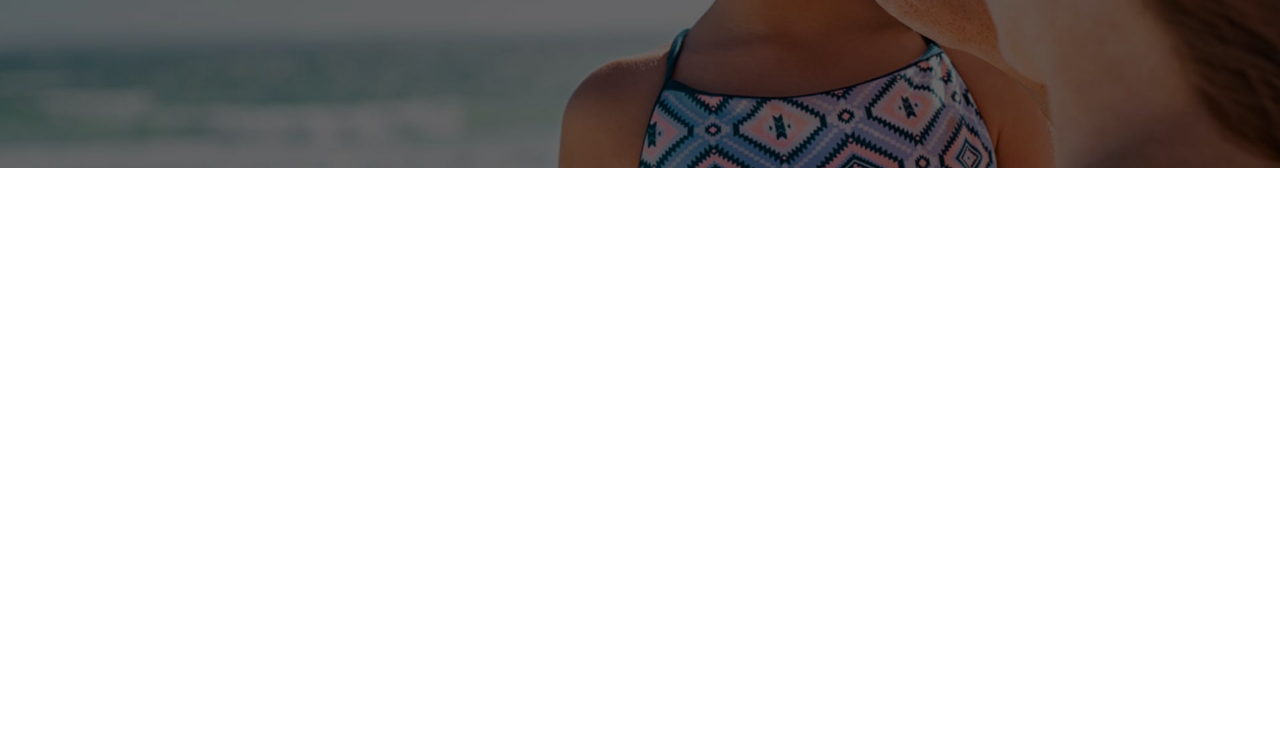
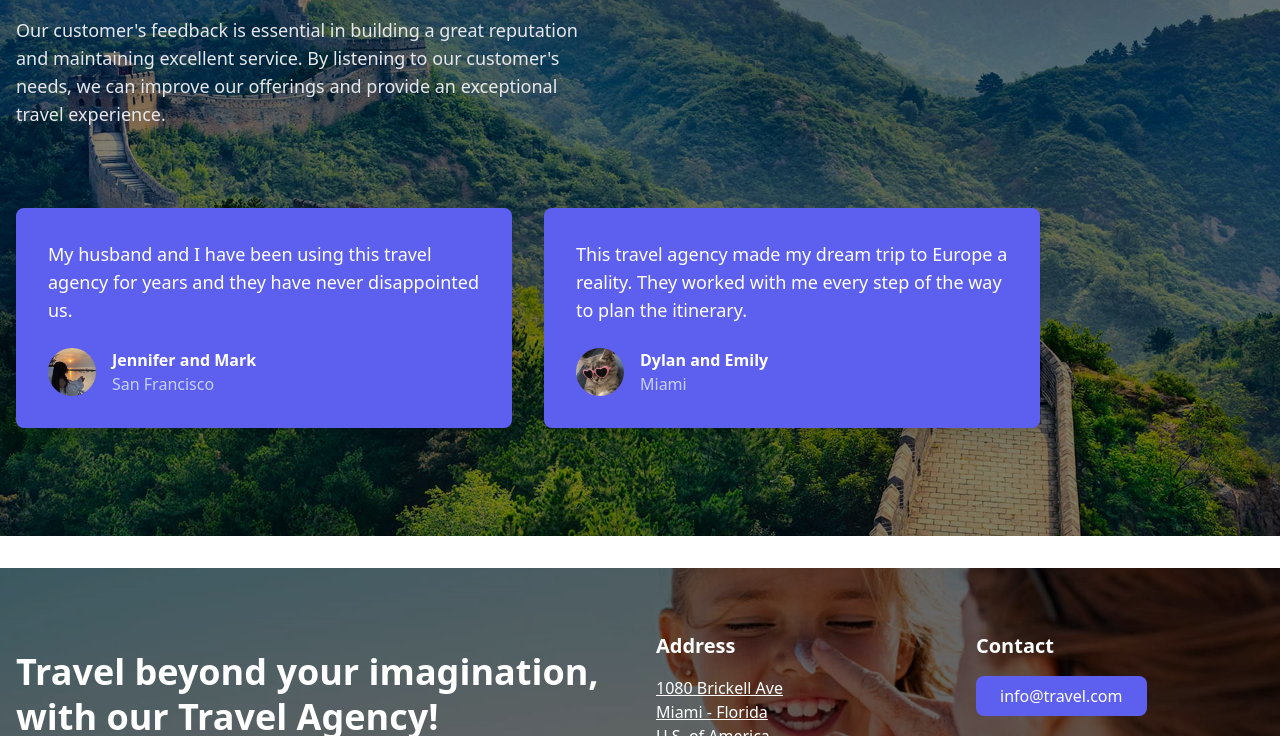
Before and after one commit to HoeumSenghun/13-Hoeum-Senghun-PVH-Web-Mini-Project001, a website: page src/index.html in a window 1280 px wide. Shown: the part 5586-6322 px from the top of the page. Before the commit the page ends 5754 px from the top, so only its background shows below. Drawn offline with Linux system fonts and the light colour scheme.

Commit message:
add section7

```diff
--- a/src/index.html
+++ b/src/index.html
@@ -482,6 +482,60 @@
       </div>
     </div>
   </section>
+  <!-- section7 -->
+  <section class="relative min-h-screen w-full bg-cover bg-center bg-no-repeat py-20" style="background-image: linear-gradient(rgba(0, 0, 0, 0.5), rgba(0, 0, 0, 0.5)), url('./images/image14.jpg');">
+    <div class="container mx-auto px-4 mt-20 mr-10">
+      <div class="max-w-2xl mb-20">
+        <h2 class="text-4xl md:text-5xl font-bold text-white mb-6">
+          Unforgettable Travel Experiences
+        </h2>
+        <p class="text-gray-200 text-lg w-xl">
+          Our customer's feedback is essential in building a great reputation and maintaining excellent service. By listening to our customer's needs, we can improve our offerings and provide an exceptional travel experience.
+        </p>
+      </div>
+
+      <div class="grid md:grid-cols-2 gap-8 max-w-5xl">
+        <div class="bg-[#5D5FEF] rounded-lg p-8 shadow-xl">
+          <p class="text-white text-lg mb-6">
+            My husband and I have been using this travel agency for years and they have never disappointed us.
+          </p>
+          <div class="flex items-center">
+            <div class="w-12 h-12 rounded-full overflow-hidden mr-4">
+              <img
+                src="./images/Jennifer.jpg"
+                alt="Jennifer"
+                class="w-full h-full object-cover"
+              >
+            </div>
+            <div>
+              <h3 class="text-white font-semibold">Jennifer and Mark</h3>
+              <p class="text-indigo-200">San Francisco</p>
+            </div>
+          </div>
+        </div>
+
+        <div class="bg-[#5D5FEF] rounded-lg p-8 shadow-xl">
+          <p class="text-white text-lg mb-6">
+            This travel agency made my dream trip to Europe a reality. They worked with me every step of the way to plan the itinerary.
+          </p>
+          <div class="flex items-center">
+            <div class="w-12 h-12 rounded-full overflow-hidden mr-4">
+              <img
+                src="./images/dylan.jpg"
+                alt="Dylan"
+                class="w-full h-full object-cover"
+              >
+            </div>
+            <div>
+              <h3 class="text-white font-semibold">Dylan and Emily</h3>
+              <p class="text-indigo-200">Miami</p>
+            </div>
+          </div>
+        </div>
+      </div>
+    </div>
+  </section>
+
 
   <footer class="relative min-h-[400px] w-full bg-cover bg-center bg-no-repeat text-white mt-8"
         style="background-image: url('./images/footer-img.jpg');">
```
Also changed, not shown: src/images/Jennifer.jpg (added), src/images/dylan.jpg (added), src/images/image14.jpg (added), src/styles/output.css.
